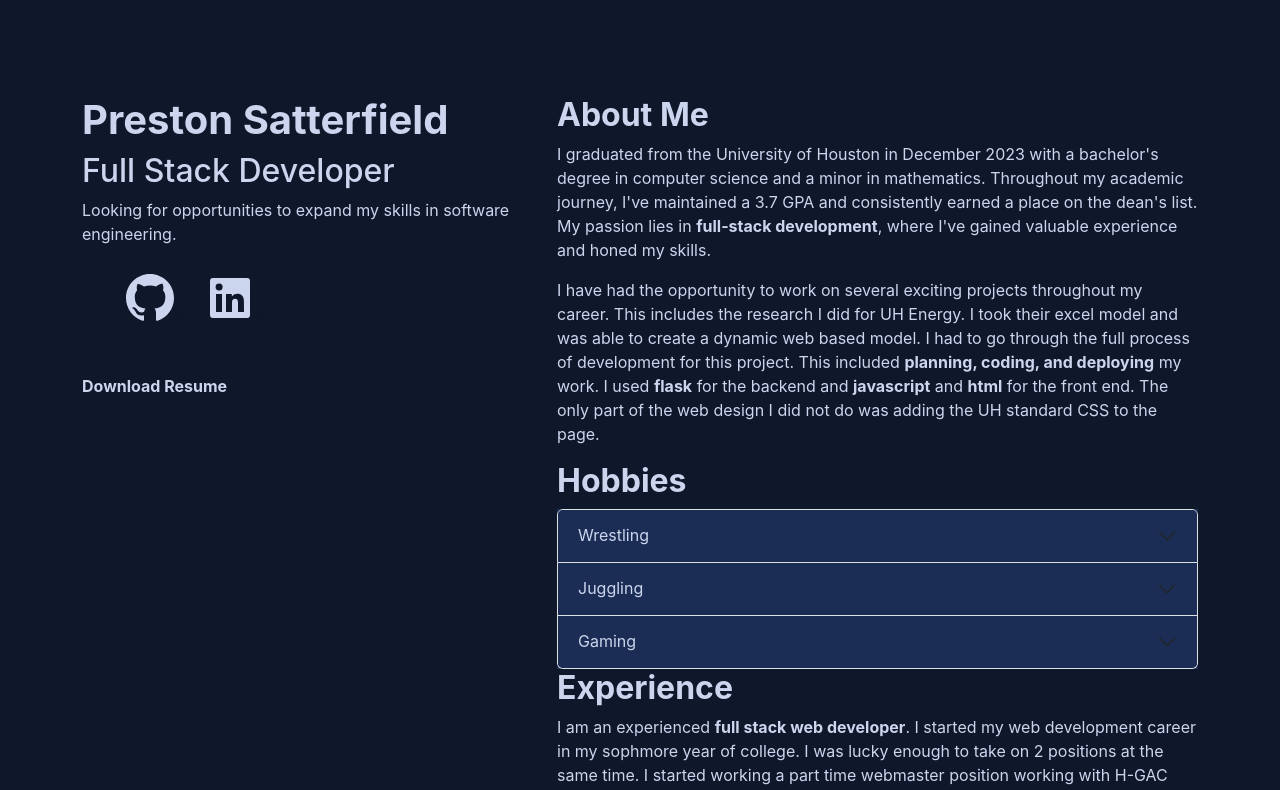
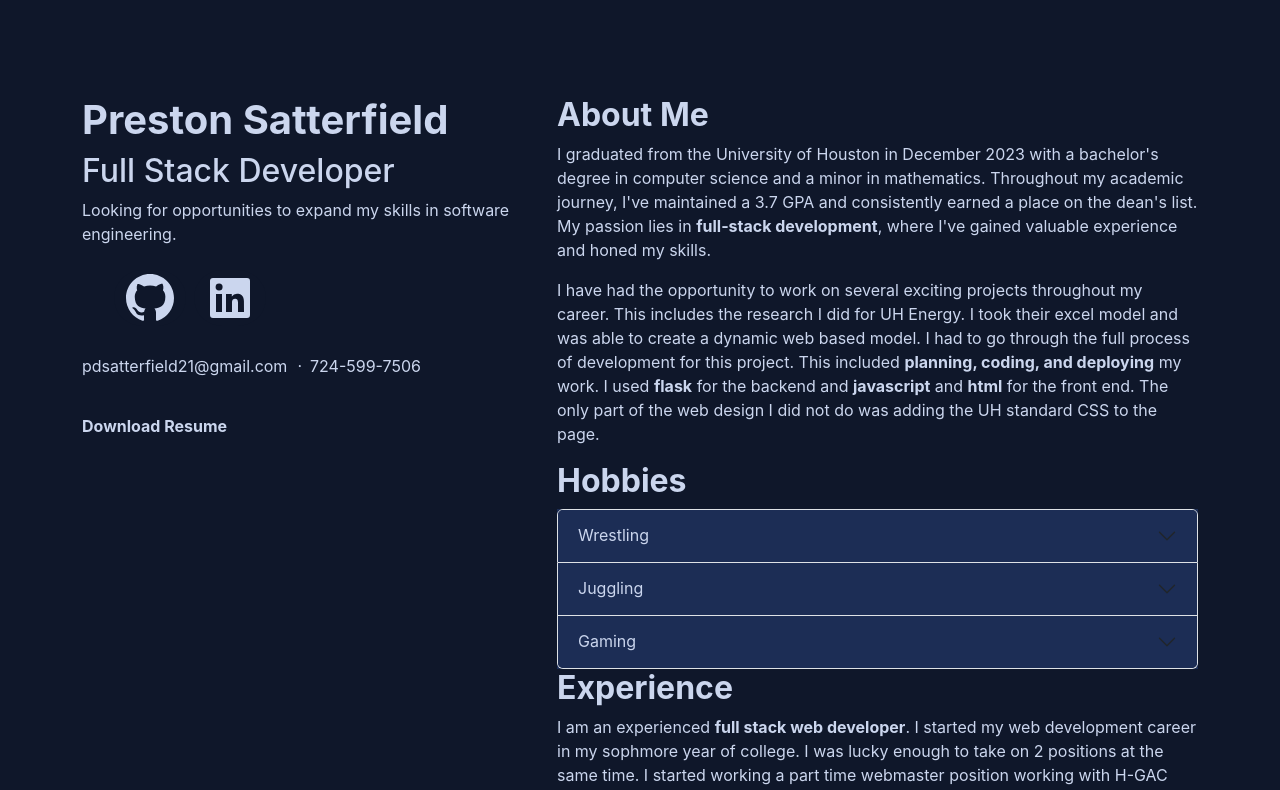
Before and after one commit to pdsatter/Portfolio, a React (Create React App) app in the folder portfolio-app/: page / in a window 1280 px wide. Shown: the top 790 px of the page. Built offline with nearby package versions, Linux system fonts and the light colour scheme.

Commit message:
Add contact section

```diff
--- a/portfolio-app/src/App.css
+++ b/portfolio-app/src/App.css
@@ -115,10 +115,6 @@ video {
   background-color: var(--DARK_BLUE);
 }
 
-.image-list li:hover {
-  background-color: var(--DARK_BLUE);
-}
-
 .image-list li svg {
   color: var(--TEXT_BLUE);
   width: 3rem;
@@ -126,6 +122,31 @@ video {
 
 .image-list li svg:hover {
   color: var(--HIGHLIGHT);
+}
+
+.text-horizontal-list {
+  margin: 0;
+  padding: 0;
+}
+
+.text-horizontal-list li,
+.text-horizontal-list li a {
+  color: var(--TEXT_BLUE);
+  background-color: var(--DARK_BLUE);
+
+  padding-left: 0;
+  padding-right: 0;
+
+  border-radius: 0;
+}
+
+.text-horizontal-list li a:hover {
+  border-bottom: 2px solid var(--TEXT_CYAN);
+}
+
+.text-horizontal-list li:not(:last-child):after {
+  content: '\00b7';
+  margin-left: 10px;
 }
 
 .main-body {
--- a/portfolio-app/src/ContactLinks.tsx
+++ b/portfolio-app/src/ContactLinks.tsx
@@ -1,7 +1,8 @@
 
-function ContactLinks(){
+
+function ContactImages(){
     return(
-        <div >
+        <div>
             <ul className="image-list">
                 <li>
 
@@ -24,4 +25,24 @@ function ContactLinks(){
     )
 }
 
+function ContactInfo(){
+    return (
+        <div>
+            <ul className="text-horizontal-list">
+                <li><a href="mailto:pdsatterfield21@gmail.com">pdsatterfield21@gmail.com</a></li>
+                <li><a href="tel:7245997506">724-599-7506</a></li>
+            </ul>
+        </div>
+    )
+}
+
+function ContactLinks(){
+    return(
+        <>
+            <ContactImages />
+            <ContactInfo />
+        </>
+    )
+}
+
 export default ContactLinks;
```
